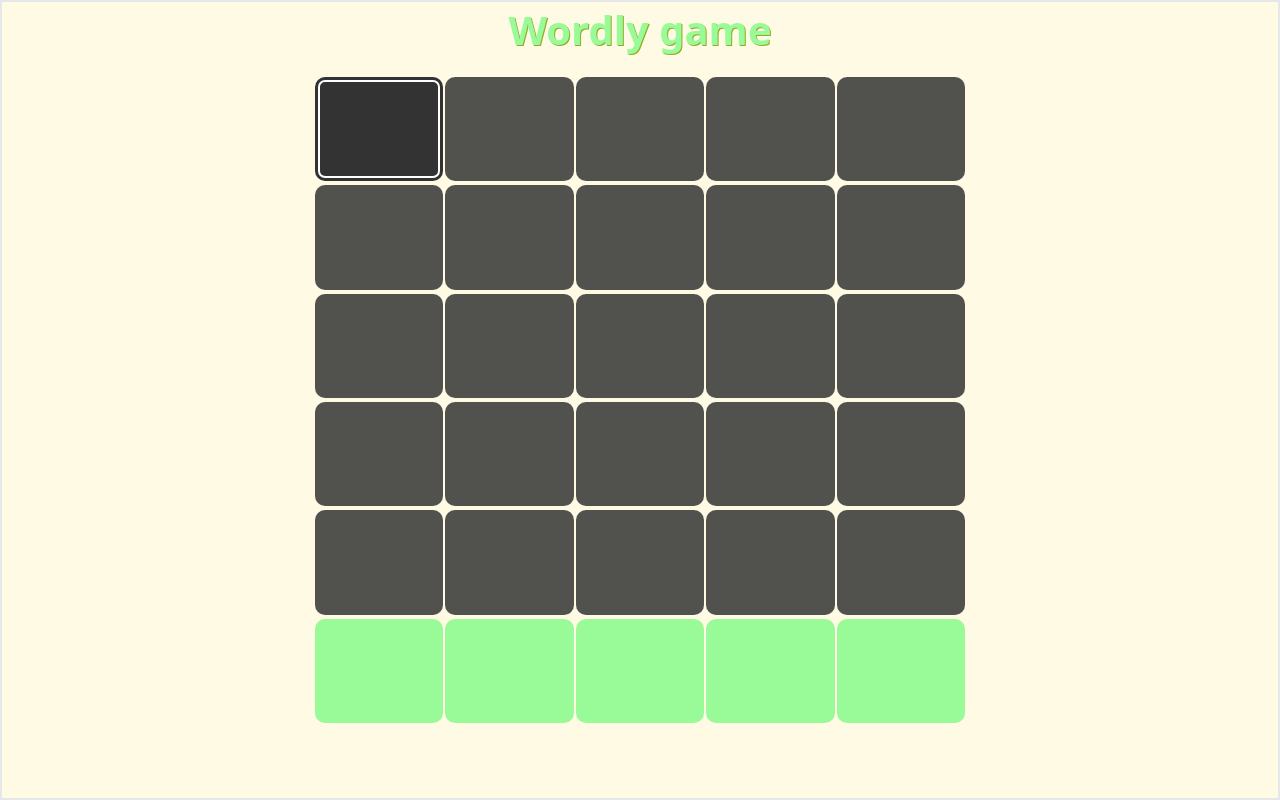
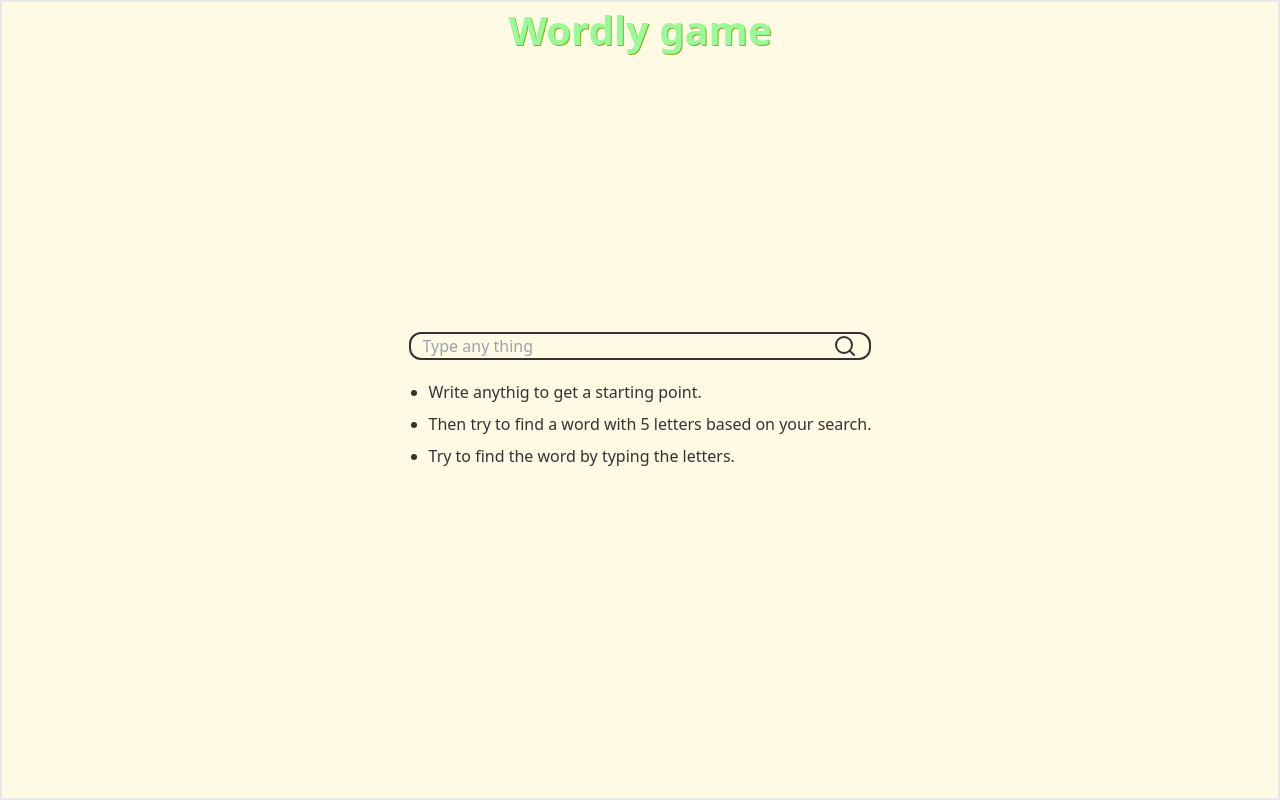
Before and after one commit to Roshan2022Anand/Play_me, a Next.js app: page /wordly-game in a window 1280 px wide. Built offline with nearby package versions, Linux system fonts and the light colour scheme.

Commit message:
made all the functionality needed inorder to play wordly

```diff
--- a/app/GamePg/page.js
+++ b/app/GamePg/page.js
@@ -56,7 +56,7 @@ const page = () => {
 
         {/* the 2048 game */}
         <div className={styles['game-card']} onClick={() => { goToSelectedGamesPage("/The2048") }}>
-          <img src='\' alt='img' className={styles.img} />
+          <img src='\gamePg-img\the2048.jpg' alt='img' className={styles.img} />
           <p className={styles["link-txt"]}>2048</p>
         </div>
 
--- a/app/The2048/page.js
+++ b/app/The2048/page.js
@@ -6,8 +6,6 @@ import { MyContext } from '@/Helper/Context'
 import Screen from '@/Components/Screen'
 import NumBox from '@/Components/NumBox'
 import Menu from '@/Components/Menu'
-import { ClientPageRoot } from 'next/dist/client/components/client-page'
-import { BUILD_ID_FILE } from 'next/dist/shared/lib/constants'
 // --bg - color: #FFFAE3;
 // --text - color: #333333;
 // --btn - color: #A8E6CF;
--- a/app/globals.css
+++ b/app/globals.css
@@ -7,7 +7,6 @@
   --text-color: #333333;
   --btn-color: #A8E6CF;
   --btn-hover-color: #98FB98;
-  --nav-color: #A8E6CF;
   --btn-txt-color: #FFFFFF;
   --link-color: #FFA07A;
   --footer-color: #F08080;
--- a/app/wordly-game/page.js
+++ b/app/wordly-game/page.js
@@ -7,23 +7,61 @@ import gsap from 'gsap';
 import styles from "./wordly.module.css";
 
 const page = () => {
-
-
-  // https://api.datamuse.com/words?rel_jjb=(anyword)
-  // https://api.datamuse.com/words?ml=(anyword) ->to find words
-
   //context API
   const { screenUp, waitExc, startGameState, setstartGameState } = useContext(MyContext);
 
   const [answer, setanswer] = useState("");
-  const [starTyping, setstarTyping] = useState(true);
-  const [currCol, setcurrCol] = useState(1);
+  const [starTyping, setstarTyping] = useState(false);
+  const [colNum, setcolNum] = useState(1);
   const [focusNum, setfocusNum] = useState(0);
+  const [ansFocusNum, setansFocusNum] = useState(0);
+  const [currCol, setcurrCol] = useState(0);
+  const [currFocusNum, setcurrFocusNum] = useState(0);
+  const [score, setscore] = useState(0);
+  const [resultMsg, setresultMsg] = useState("");
   const [errMsg, seterrMsg] = useState("");
 
   let currInputBox;
 
   const inputRef = useRef();
+
+  //function to reset the game
+  const resetGame = () => {
+    setanswer("");
+    setstarTyping(false);
+    setcolNum(1);
+    setfocusNum(0);
+    setansFocusNum(0);
+    setcurrCol(0);
+    setcurrFocusNum(0);
+    setscore(0);
+    setresultMsg("");
+    seterrMsg("");
+  }
+
+  //function to pop up the result
+  const resultPopUp = (result) => {
+    if (result) {
+      setresultMsg("Congratulation! You have found the word : " + answer);
+      setscore(100 - ((colNum - 1) * 20))
+    } else {
+      setresultMsg("Sorry! The correct answer is : " + answer);
+    }
+  }
+
+  //function to check the final result
+  const checkFinalResult = () => {
+    let finalAns = "";
+    document.querySelectorAll('.ans-input-6').forEach((ele) => {
+      if (ele.value == "") {
+        popUpErrMsg("Fill the Answer boxes");
+        return
+      }
+      finalAns += ele.value;
+    })
+    if (finalAns == answer) resultPopUp(true)
+    else resultPopUp(false)
+  }
 
   //to get a random word
   const srchWords = async () => {
@@ -47,6 +85,44 @@ const page = () => {
     setstarTyping(true);
   }
 
+  //to pop error message
+  const popUpErrMsg = (msg) => {
+    seterrMsg(msg);
+    setTimeout(() => {
+      seterrMsg("")
+    }, 2000);
+  }
+
+  //to remove the word from current box
+  const backSpace = (e) => {
+    if (e.key == 'Backspace') {
+      if (currFocusNum == 0) {
+        currInputBox.value = ''
+        return
+      }
+
+      if (currCol == 6) {
+        setansFocusNum(prevNum => prevNum - 1);
+        setcurrFocusNum(prevNum => prevNum - 1);
+      } else {
+        setfocusNum(prevNum => prevNum - 1);
+        setcurrFocusNum(prevNum => prevNum - 1);
+      }
+    }
+  }
+
+  //function to switch between answer and input box
+  const switchTo = (choice) => {
+    currInputBox?.focus();
+    if (choice == 'initial') {
+      setcurrCol(colNum)
+      setcurrFocusNum(focusNum)
+    } else {
+      setcurrCol(6)
+      setcurrFocusNum(ansFocusNum)
+    }
+  }
+
   //to show the correct letter from the word
   const showCorrectLetter = (arrOfWrods) => {
     const answerArr = answer.split('');
@@ -55,39 +131,36 @@ const page = () => {
         ele.style.backgroundColor = "#98FB98";
       }
     })
+
+    setcolNum(prevNum => prevNum + 1);
+    setfocusNum(0);
+    setcurrCol(prevNum => prevNum + 1);
+    setcurrFocusNum(0);
   }
 
   //to check the current word is valid or not
   const checkValidWord = async (word, arrOfWrods) => {
     const res = await axios.get(`https://api.datamuse.com/words?rel_jjb=${word}`)
     if (res.data.length == 0) {
-      popUpErrMsg("Invalid word");
+      popUpErrMsg("Invalid word");//line 55
       arrOfWrods.forEach((ele) => {
         ele.value = '';
       })
       setfocusNum(0);
+      setcurrFocusNum(0);
       return
     }
-    showCorrectLetter(arrOfWrods);
-  }
-
-  //to pop error message
-  const popUpErrMsg = (msg) => {
-    seterrMsg(msg);
-    setTimeout(() => {
-      seterrMsg("")
-    }, 2000);
+    showCorrectLetter(arrOfWrods);//line 93
   }
 
   //to check the given letters
   const checkGivenLetters = () => {
-    let arrOfWrods = document.querySelectorAll(`.ans-input-${currCol}`)
+    let arrOfWrods = document.querySelectorAll(`.ans-input-${colNum}`)
     let fullWords = "";
     arrOfWrods.forEach((ele) => {
       fullWords += ele.value;
     })
-    console.log(fullWords);
-    checkValidWord(fullWords, arrOfWrods);
+    checkValidWord(fullWords, arrOfWrods);//line 107
   }
 
   //to get the value from input box
@@ -97,124 +170,136 @@ const page = () => {
 
     if (!wordPattern.test(currInputBox.value)) {
       currInputBox.value = '';
-      popUpErrMsg("Only alphabets are allowed")
+      popUpErrMsg("Only alphabets are allowed")//line 55
       return
     }
 
-    if (focusNum == 4) {
+    //condition for the letters in the final answer column
+    if (currCol == 6) {
+      if (currFocusNum == 4) return
+      setansFocusNum(prevNum => prevNum + 1);
+      setcurrFocusNum(prevNum => prevNum + 1);
+      return
+    }
+
+    //condition for the letters in the initial answer column
+    if (currFocusNum == 4) {
       checkGivenLetters();
-      console.log("done");
       return
     }
     setfocusNum(prevNum => prevNum + 1);
+    setcurrFocusNum(prevNum => prevNum + 1);
   }
 
-  //to remove the word from current box
-  const backSpace = (e) => {
-    if (e.key == 'Backspace') {
-      if (focusNum == 0) {
-        currInputBox.value = ''
-        return
-      }
-      setfocusNum(prevNum => prevNum - 1);
-    }
-  }
 
   //setup of the box after focus
   useEffect(() => {
-    const setFocus = (e) => {
-      let currEle = e.target.className;
-      if (currEle == 'final-ans-input' || currEle == 'wordly_answer-box-container__KJwkB') return
-      currInputBox.focus()
-    }
+    currInputBox = document.querySelectorAll(`.ans-input-${currCol}`)[currFocusNum];
 
-    currInputBox = document.querySelectorAll(`.ans-input-${currCol}`)[focusNum];
     if (!currInputBox) return
+
     currInputBox.focus();
-    currInputBox.addEventListener('input', getInputBoxValue)
-    window.addEventListener('keydown', backSpace)
-    window.addEventListener("mousemove", setFocus)
+    currInputBox.addEventListener('input', getInputBoxValue)//line 132
+
+    window.addEventListener('keydown', backSpace)//line 63
     return () => {
       currInputBox.removeEventListener('input', getInputBoxValue)
       window.removeEventListener('keydown', backSpace)
-      window.removeEventListener("mouseover", setFocus)
-      window.removeEventListener("mousemove", setFocus)
     }
-  }, [focusNum, starTyping])
+  }, [currFocusNum, starTyping, currCol])
 
   //initial setup
   useEffect(() => {
+    switchTo('initial')//line 81
     screenUp();
     setstartGameState(0)
   }, [])
+  console.log(answer);
 
   return (
     <>
       {/* <Screen /> */}
-      <main className='w-screen h-screen flex flex-col justify-evenly items-center border-2'>
+      <main className='w-screen h-screen flex flex-col justify-evenly gap-2 items-center border-2'>
         <header className='absolute top-0'>Wordly game</header>
 
         {/* {(startGameState == 0) ? <Menu start={null}/> :
           <section className='w-screen h-[85vh] flex items-center justify-between'>
 
           </section>} */}
-
         <section>
           {
-            !starTyping ? <div className='border-2 border-[#333333] rounded-xl px-3 flex ' >
-              <input type='text' placeholder='Type any thing' className=' bg-transparent outline-none' ref={inputRef} />
+            !starTyping ? <>
+              <div className='border-2 border-[#333333] rounded-xl px-3 flex ' >
+                <input type='text' placeholder='Type any thing' className=' bg-transparent outline-none grow' ref={inputRef} />
                 <button onClick={srchWords}><Search /></button>
-            </div> :
-              <>
+              </div>
+              <ul className='mt-5 list-disc pl-5 space-y-2'>
+                <li>Write anythig to get a starting point.</li>
+                <li>Then try to find a word with 5 letters based on your search.</li>
+                <li>Try to find the word by typing the letters.</li>
+              </ul>
+            </> : <>
               <section className={styles['main-boxes-container']}>
+                <div className='bg-transparent w-full h-[82%] absolute top-0 z-10' onClick={() => { switchTo('initial') }}></div>
+                <div className='bg-transparent w-full h-[18%] absolute bottom-0 z-10' onClick={() => { switchTo('final') }}></div>
 
-                  <div className={styles['input-box-container']}>
+                {/* final result */}
+                {resultMsg != "" && <article className='w-2/3 h-2/3 bg-[var(--btn-txt-color)] rounded-lg backdrop:blur-md absolute top-1/2 left-1/2 -translate-x-1/2 -translate-y-1/2 z-20 flex flex-col justify-around items-center gap-2 text-center'>
+                  <p>{resultMsg}</p>
+                  <p>Score :<span>{score}/100</span></p>
+                  <div className='w-1/2 flex flex-col gap-2'>
+                    <button className='bg-[var(--btn-color)] rounded-lg' onClick={resetGame}>Restart</button>
+                    <button className='bg-[var(--btn-color)] rounded-lg' onClick={() => { setstartGameState(0) }}>Back</button>
+                  </div>
+                </article>}
+
+
+                <fieldset className={styles['input-box-container']}>
                   <input type='text' className='ans-input-1' />
                   <input type='text' className='ans-input-1' />
                   <input type='text' className='ans-input-1' />
                   <input type='text' className='ans-input-1' />
                   <input type='text' className='ans-input-1' />
-                  </div>
-                  <div className={styles['input-box-container']}>
+                </fieldset>
+                <fieldset className={styles['input-box-container']}>
                   <input type='text' className='ans-input-2' />
                   <input type='text' className='ans-input-2' />
                   <input type='text' className='ans-input-2' />
                   <input type='text' className='ans-input-2' />
                   <input type='text' className='ans-input-2' />
-                  </div>
-                  <div className={styles['input-box-container']}>
+                </fieldset>
+                <fieldset className={styles['input-box-container']}>
                   <input type='text' className='ans-input-3' />
                   <input type='text' className='ans-input-3' />
                   <input type='text' className='ans-input-3' />
                   <input type='text' className='ans-input-3' />
                   <input type='text' className='ans-input-3' />
-                  </div>
-                  <div className={styles['input-box-container']}>
+                </fieldset>
+                <fieldset className={styles['input-box-container']}>
                   <input type='text' className='ans-input-4' />
                   <input type='text' className='ans-input-4' />
                   <input type='text' className='ans-input-4' />
                   <input type='text' className='ans-input-4' />
                   <input type='text' className='ans-input-4' />
-                  </div>
-                  <div className={styles['input-box-container']}>
+                </fieldset>
+                <fieldset className={styles['input-box-container']}>
                   <input type='text' className='ans-input-5' />
                   <input type='text' className='ans-input-5' />
                   <input type='text' className='ans-input-5' />
                   <input type='text' className='ans-input-5' />
                   <input type='text' className='ans-input-5' />
-                  </div>
-                  <div className={styles['answer-box-container']}>
-                    <input type='text' className='final-ans-input' />
-                    <input type='text' className='final-ans-input' />
-                    <input type='text' className='final-ans-input' />
-                    <input type='text' className='final-ans-input' />
-                    <input type='text' className='final-ans-input' />
-                  </div>
-
+                </fieldset>
+                <fieldset className={styles['input-box-container']}>
+                  <input type='text' className='ans-input-6' />
+                  <input type='text' className='ans-input-6' />
+                  <input type='text' className='ans-input-6' />
+                  <input type='text' className='ans-input-6' />
+                  <input type='text' className='ans-input-6' />
+                </fieldset>
               </section>
+              <button onClick={checkFinalResult}>Next</button>
             </>
           }
-          <p>{answer}</p>
           <p className='w-full text-center text-[var(--footer-color)]'>{errMsg}</p>
         </section>
       </main>
--- a/app/wordly-game/wordly.module.css
+++ b/app/wordly-game/wordly.module.css
@@ -1,33 +1,10 @@
-/* flex flex-col border-2'
- style= {
-        {
-        width: "min(80vw,650px)",
-            height: "min(80vw,650px)",
-    }
-} */
 .main-boxes-container {
     display: flex;
     flex-direction: column;
     width: min(80vw, 650px);
     height: min(80vw, 650px);
-
-    & input {
-        flex-grow: 1;
-        width: 100%;
-        vertical-align: center;
-        text-align: center;
-        font-size: 3.5vw;
-        border-radius: 10px;
-
-        &:focus {
-                opacity: 1;
-                outline: 2px solid white;
-                outline-offset: -5px;
-            }
-    }
+    position: relative;
 }
-
-
 
 .input-box-container {
     display: flex;
@@ -36,30 +13,27 @@
     margin: 2px 0;
 
     &>input {
+        flex-grow: 1;
+        width: 100%;
+        vertical-align: center;
+        text-align: center;
+        font-size: 3.5vw;
+        border-radius: 10px;
         background-color: var(--text-color);
         color: var(--btn-txt-color);
         pointer-events: none;
         opacity: 0.85;
         transition: background-color 0.5s linear;
+
+        &:focus {
+            opacity: 1;
+            outline: 2px solid white;
+            outline-offset: -5px;
+        }
     }
-}
 
-.answer-box-container {
-    display: flex;
-    flex-grow: 1;
-    gap: 2px;
-    margin: 2px 0;
-    &>input {
+    &:nth-of-type(6)>input {
         color: var(--btn-txt-color);
         background-color: var(--btn-hover-color);
     }
 }
-
-/* --bg-color: #fffae3;
- --text-color: #333333;
- --btn-color: #A8E6CF;
- --btn-hover-color: #98FB98;
- --nav-color: #A8E6CF;
- --btn-txt-color: #FFFFFF;
- --link-color: #FFA07A;
- --footer-color: #F08080; */
```
Also changed, not shown: public/gamePg-img/the2048.jpg (added). Lines whose indentation alone changed are shown as unchanged.
